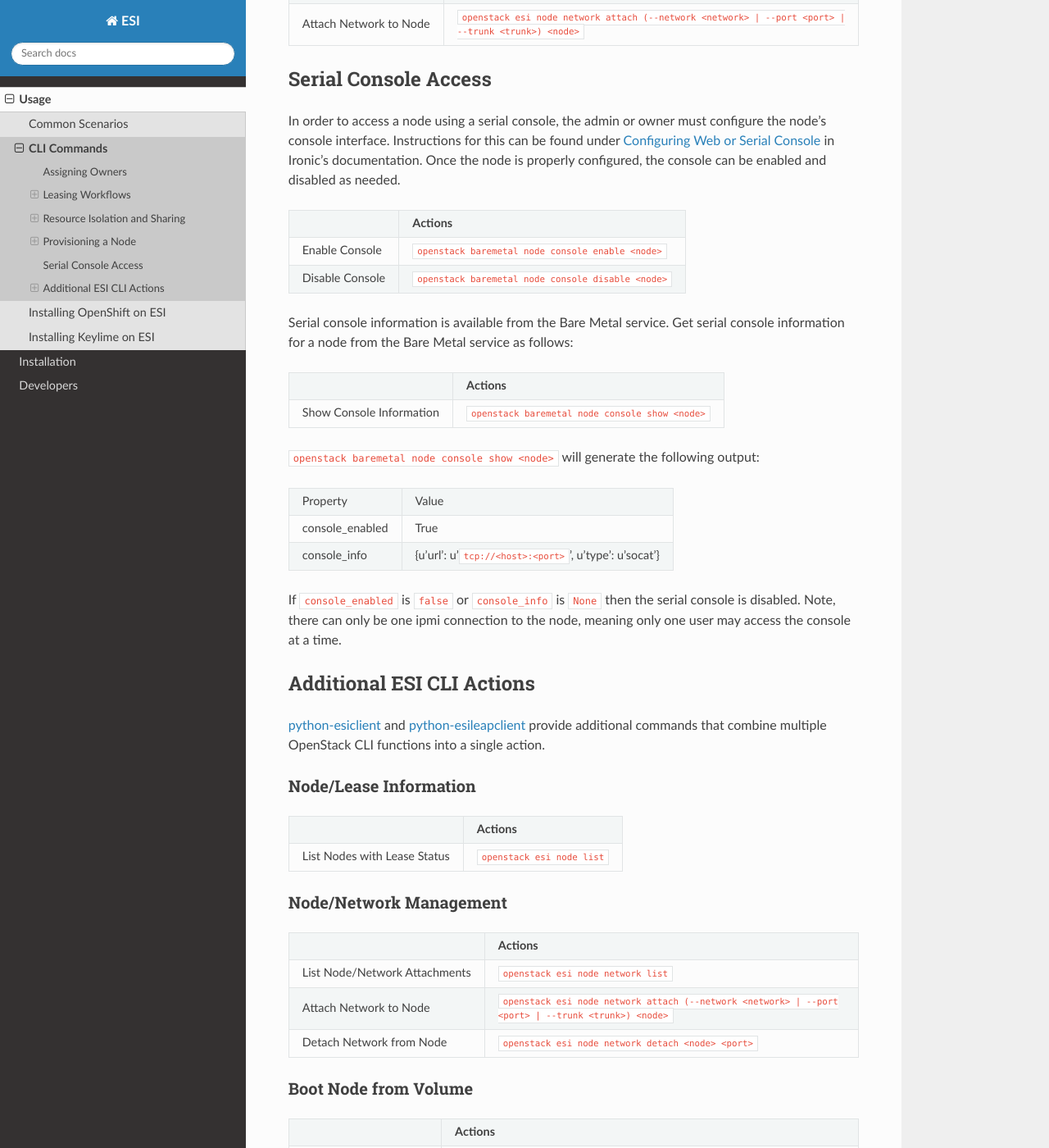
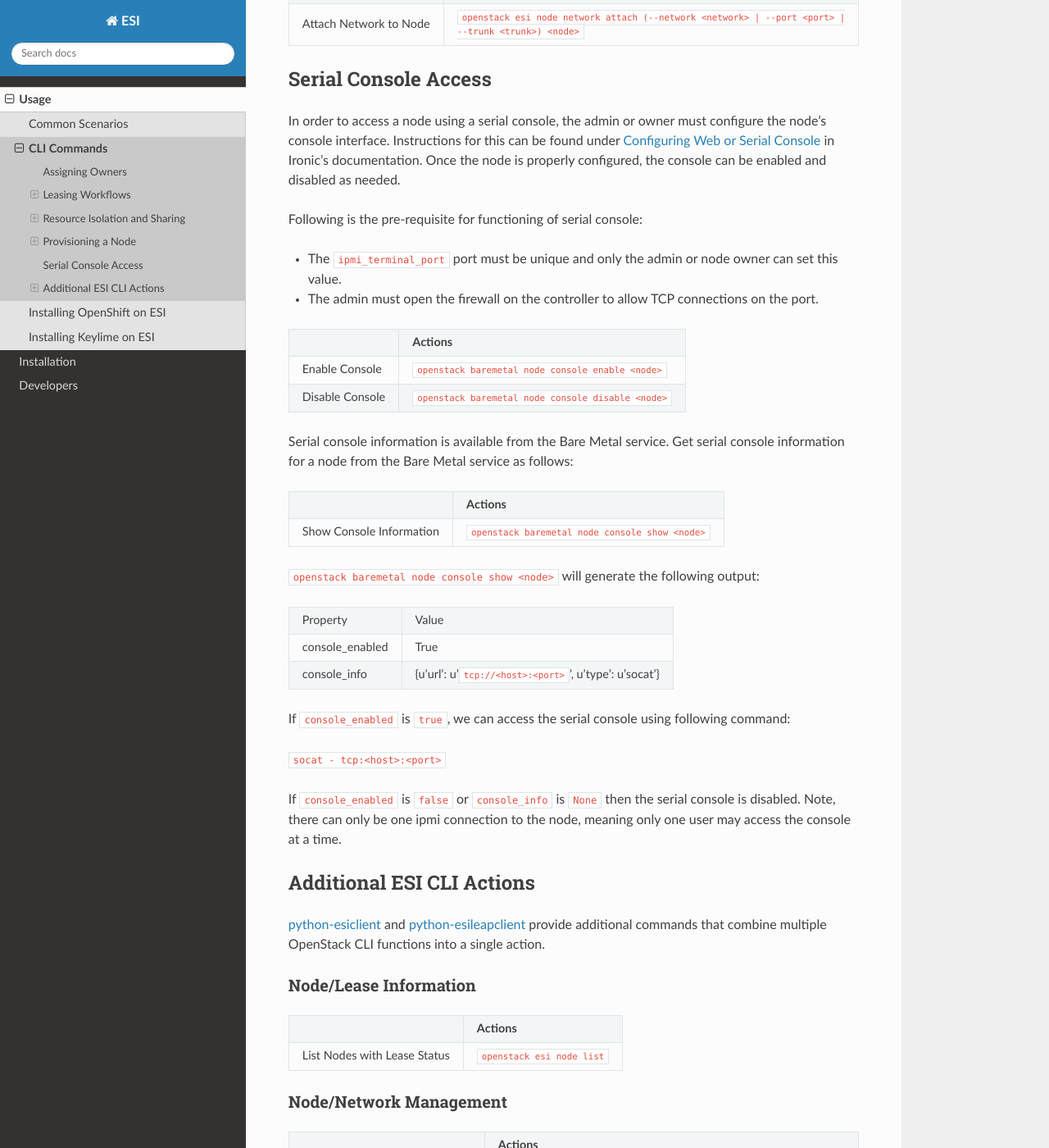
Before and after one commit to CCI-MOC/esi, a Sphinx documentation site: the page built from docs/source/usage/cli.rst, in a window 1280 px wide and 1400 px high, scrolled down 4470 px. Shown: the whole window at 82% size. Built offline with Sphinx 7.4.7 and the Read the Docs theme 2.0.0, drawn with Linux system fonts in a browser that asks for light colours.

Commit message:
This commit involves updating documentation for accessing serial console using socat

```diff
--- a/docs/source/usage/cli.rst
+++ b/docs/source/usage/cli.rst
@@ -216,6 +216,11 @@ In order to access a node using a serial console, the admin or owner must config
 Instructions for this can be found under `Configuring Web or Serial Console`_ in Ironic's documentation.
 Once the node is properly configured, the console can be enabled and disabled as needed.
 
+Following is the pre-requisite for functioning of serial console:
+
+* The ``ipmi_terminal_port`` port must be unique and only the admin or node owner can set this value.
+* The admin must open the firewall on the controller to allow TCP connections on the port.
+
 +-----------------+-----------------------------------------------------+
 |                 | **Actions**                                         |
 +-----------------+-----------------------------------------------------+
@@ -243,8 +248,13 @@ serial console information for a node from the Bare Metal service as follows:
 | console_info    | {u'url': u'``tcp://<host>:<port>``', u'type': u'socat'}              |
 +-----------------+----------------------------------------------------------------------+
 
+If ``console_enabled`` is ``true``, we can access the serial console using following command:
+
+``socat - tcp:<host>:<port>``
+
 If ``console_enabled`` is ``false`` or ``console_info`` is ``None`` then
 the serial console is disabled. Note, there can only be one ipmi connection to the node, meaning only one user may access the console at a time.
+
 
 Additional ESI CLI Actions
 --------------------------
```
